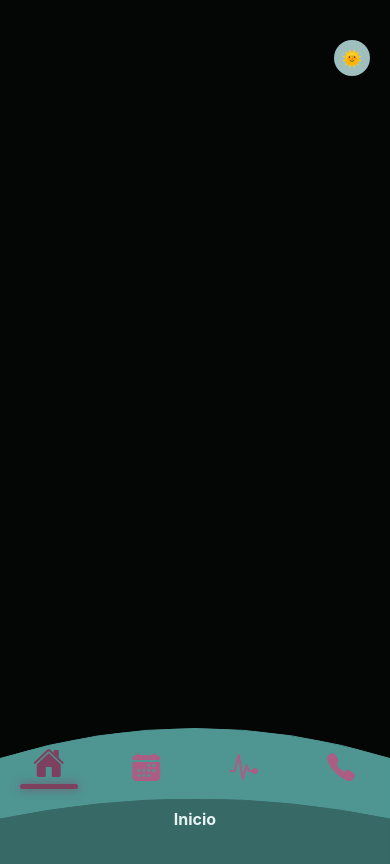
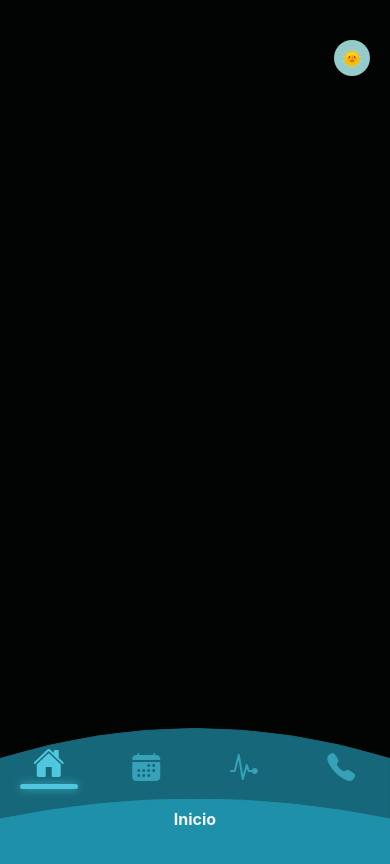
Before and after one commit to icarus-shadow/citas_APP, a React Native app: screen /Inicio in a window 390 px wide. Shown: the top 864 px of the page. Built offline with nearby package versions, Linux system fonts and the light colour scheme.

Commit message:
ajustes de la paleta de colores
|- nueva paleta

```diff
--- a/Src/Navegation/principalNav.js
+++ /dev/null
@@ -1,5 +0,0 @@
-
-
-export default function PrincipalNav() {
-
-}
--- a/assets/colors.js
+++ b/assets/colors.js
@@ -1,37 +1,37 @@
 export const colors = {
-    background: '#f9fbfb',
-    primary: '#69b0ac',
-    secondary: '#c7a1ce',
-    accent: '#bf82a1',
-    text: '#0c1817',
+    background: '#fbfdfd',
+    primary: '#48b1c8',
+    secondary: '#85d7e9',
+    accent: '#45d1ef',
+    text: '#0a0f10',
     error: '#ff6b6b',
     success: '#4ade80',
 
 
-    backgroundResalt: '#9fbfbf',
-    primaryResalt: '#44817d',
-    secondaryResalt: '#9c59a8',
-    accentResalt: '#954c71',
-    textResalt: '#112220',
+    backgroundResalt: '#96cbcb',
+    primaryResalt: '#2c8092',
+    secondaryResalt: '#28b9d8',
+    accentResalt: '#11A7C7',
+    textResalt: '#0e1516',
     errorResalt: '#fd0000',
     successResalt: '#20af54',
 }
 
 export const darkColors = {
 
-    background: '#040606',
-    primary: '#4f9693',
-    secondary: '#57315e',
-    accent: '#7d405e',
-    text: '#e7f3f2',
+    background: '#020303',
+    primary: '#37a1b9',
+    secondary: '#166779',
+    accent: '#109cbc',
+    text: '#eff4f5',
     error: '#d64545',
     success: '#3c8c4a',
 
-    backgroundResalt: '#060708',
-    primaryResalt: '#376967',
-    secondaryResalt: '#7a4584',
-    accentResalt: '#ac5d84',
-    textResalt: '#88c4bf',
+    backgroundResalt: '#0c2f35',
+    primaryResalt: '#51c6df',
+    secondaryResalt: '#1F90A9',
+    accentResalt: '#0b6d84',
+    textResalt: '#96b7bd',
     errorResalt: '#eaa2a2',
     successResalt: '#5eba6e',
 }
--- a/components/BottomTab.js
+++ b/components/BottomTab.js
@@ -38,8 +38,8 @@ const BottomTab = ({ tabs, initialTab }) => {
             >
                 <Path
                     d={`M0 30 Q ${width / 2} -30 ${width} 30 L ${width} 90 L 0 90 Z`}
-                    fill={col.primary}
-                    stroke={col.primary}
+                    fill={col.secondary}
+                    stroke={col.secondary}
                 />
             </Svg>
 
@@ -52,8 +52,8 @@ const BottomTab = ({ tabs, initialTab }) => {
             >
                 <Path
                     d={`M0 20 Q ${width / 2} -20 ${width} 20 L ${width} 90 L 0 90 Z`}
-                    fill={col.primaryResalt}
-                    stroke={col.primaryResalt}
+                    fill={col.secondaryResalt}
+                    stroke={col.secondaryResalt}
                 />
             </Svg>
 
@@ -74,7 +74,7 @@ const BottomTab = ({ tabs, initialTab }) => {
                             <Ionicons
                                 name={tab.icon}
                                 size={32}
-                                color={isActive ? col.accent : col.accentResalt}
+                                color={isActive ? col.primaryResalt : col.primary}
                                 style={isActive ? styles.activeIcon : styles.inactiveIcon}
                             />
                         </TouchableOpacity>
@@ -146,8 +146,8 @@ const dynamicStyles = {
         width: "60%",
         height: 5,
         borderRadius: 6,
-        backgroundColor: col.accent,
-        shadowColor: col.accent,
+        backgroundColor: col.primaryResalt,
+        shadowColor: col.primaryResalt,
         shadowOpacity: 0.8,
         shadowRadius: 10,
         elevation: 10,
```
